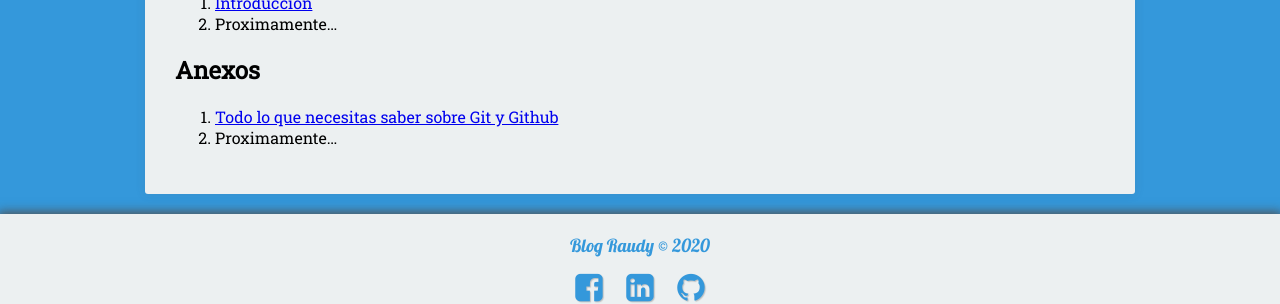
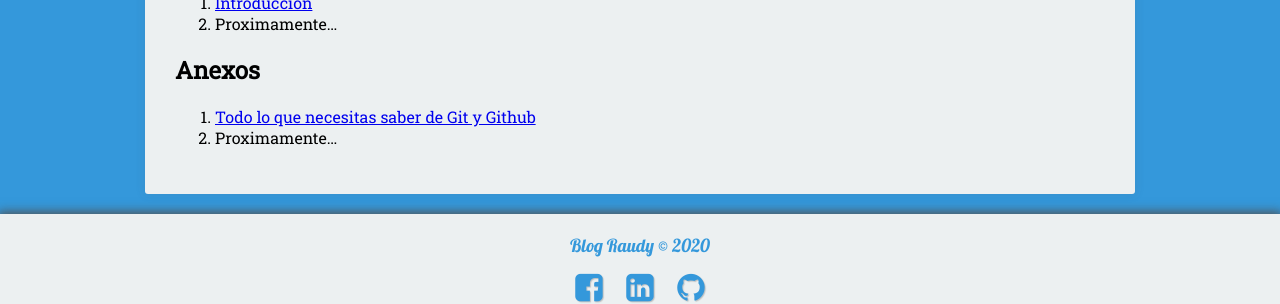
Before and after one commit to nisoto/Blog-anterior-2.0, a Jekyll site: the page built from _posts/2020-08-31-curso-git.md, in a window 1280 px wide. Shown: the part 497-801 px from the top of the page. Built offline with Jekyll 4.4.1, drawn with Linux system fonts in a browser that asks for light colours; nearby versions of some CDN libraries.

Commit message:
Update 2020-08-31-curso-git.md

```diff
--- a/_posts/2020-08-31-curso-git.md
+++ b/_posts/2020-08-31-curso-git.md
@@ -25,5 +25,5 @@ En este curso aprenderás todo sobre **Git**, un **Sistema de Control de Version
 
 ## Anexos
 
-1. [Todo lo que necesitas saber sobre Git y Github](https://nisoto.github.io/todo-sobre-git-y-github)
+1. [Todo lo que necesitas saber de Git y Github](https://nisoto.github.io/todo-sobre-git-y-github)
 2. Proximamente...
```
